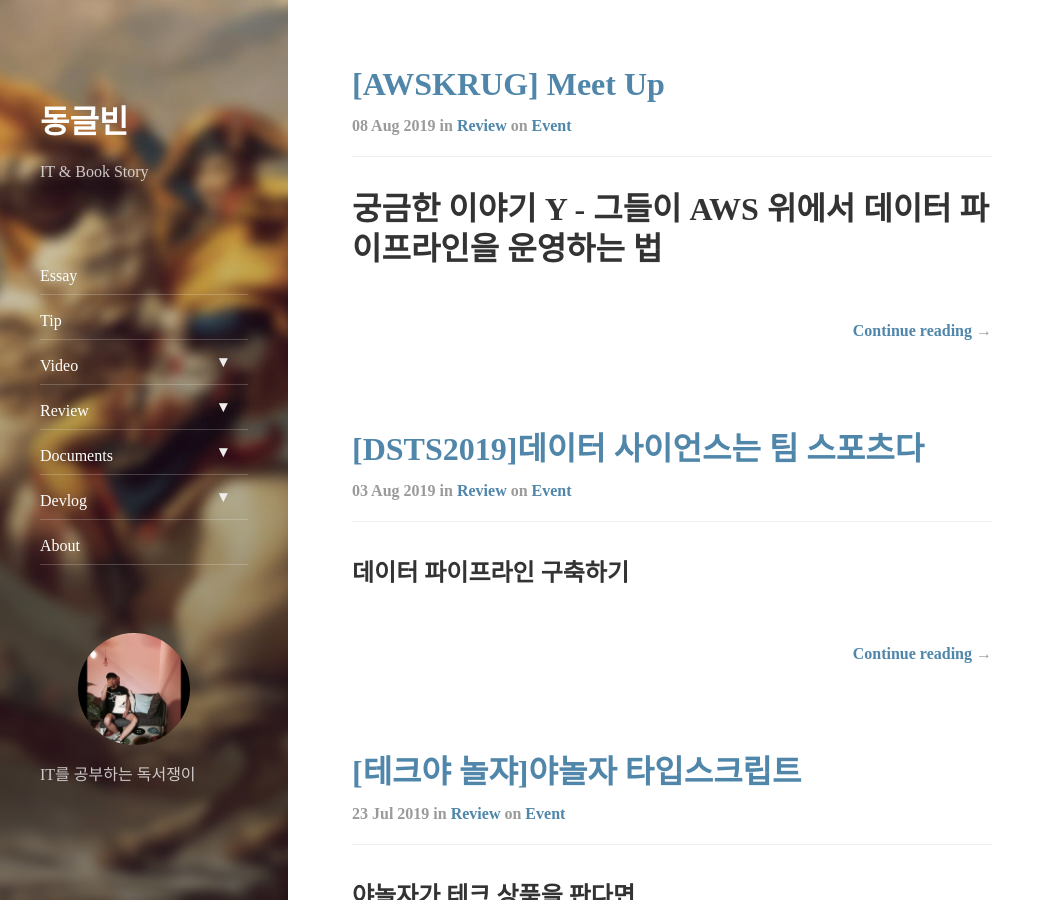
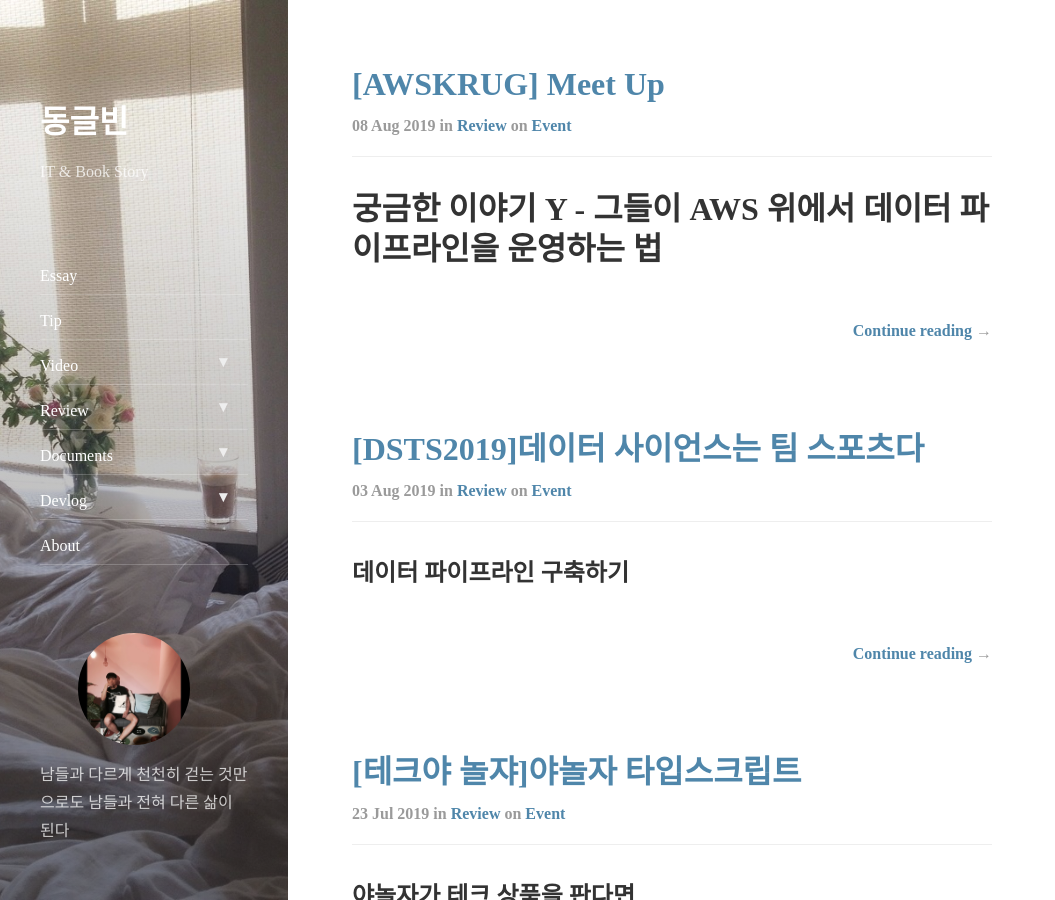
Before and after one commit to kimhyebin/kimhyebin.github.io, a Jekyll site: the page built from index.html, in a window 1280 px wide and 900 px high. Shown: the whole window, without its empty margins (0-1055 px from the left). Built offline with Jekyll 4.4.1, drawn with Linux system fonts in a browser that asks for light colours; nearby versions of some CDN libraries; the list of posts is cut into pages by our own code.

Commit message:
background change

```diff
--- a/_config.yml
+++ b/_config.yml
@@ -18,7 +18,7 @@ tagline:             IT & Book Story
 # A short description of the page, used in the sidebar and as fallback for the meta description tag.
 # Markdown enabled, but don't use more than one paragraph (enforced by `>`)
 description:         >
-  IT를 공부하는 독서쟁이
+ 남들과 다르게 천천히 걷는 것만으로도 남들과 전혀 다른 삶이 된다
 
 # This should be the same author as first entry in `_data/authors.yml`
 author:
@@ -26,7 +26,7 @@ author:
   email:             rlagpqls123@naver.cpm
 
 # Fallback image and color
-image:               /assets/img/nap.jpg
+image:               /assets/img/background.jpg
 color:               '#4f86aa'
 
 # The font used for headings. Expects a string that is a valid CSS font-family value.
```
Also changed, not shown: assets/img/background.jpg (added).
